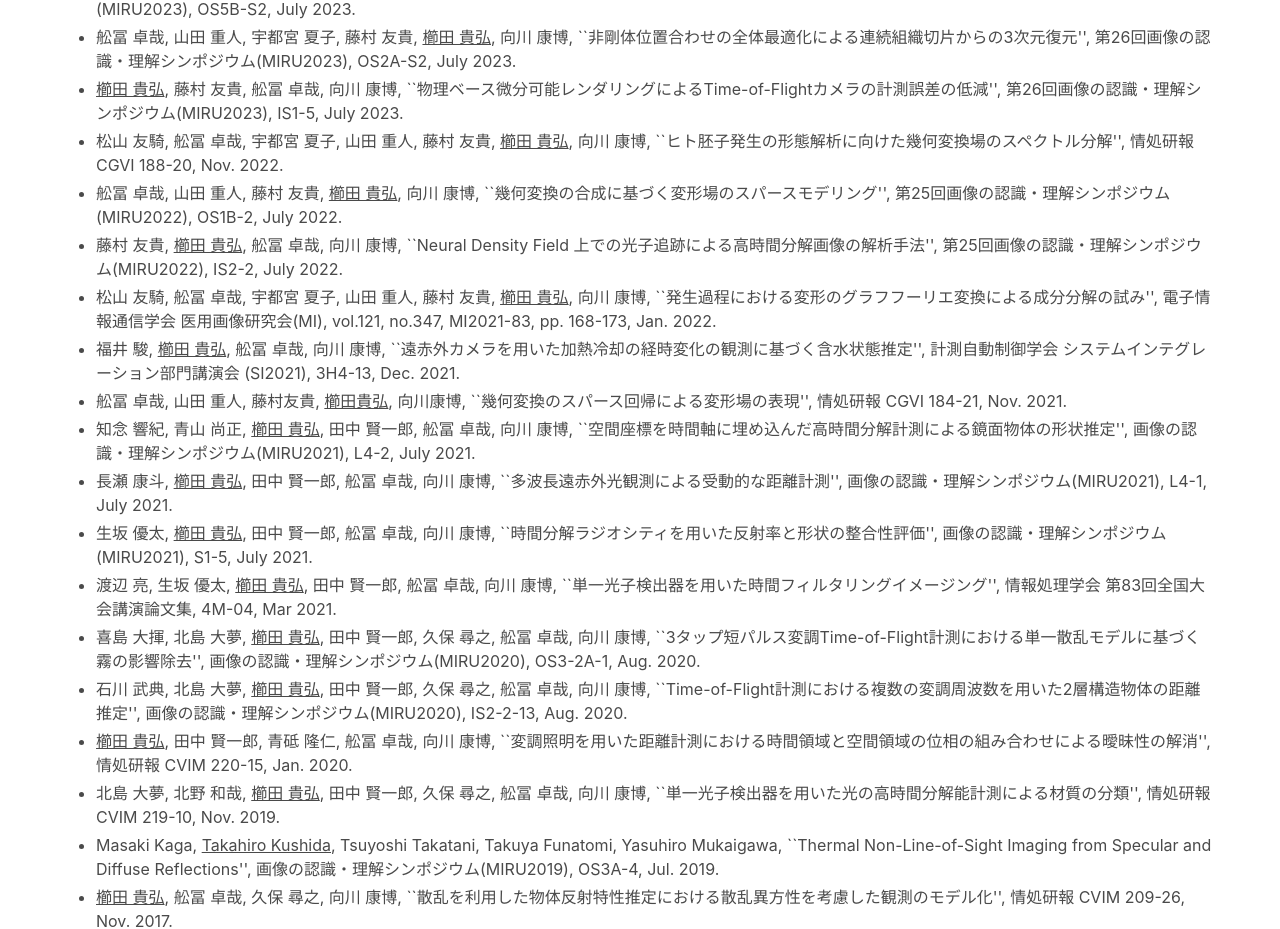
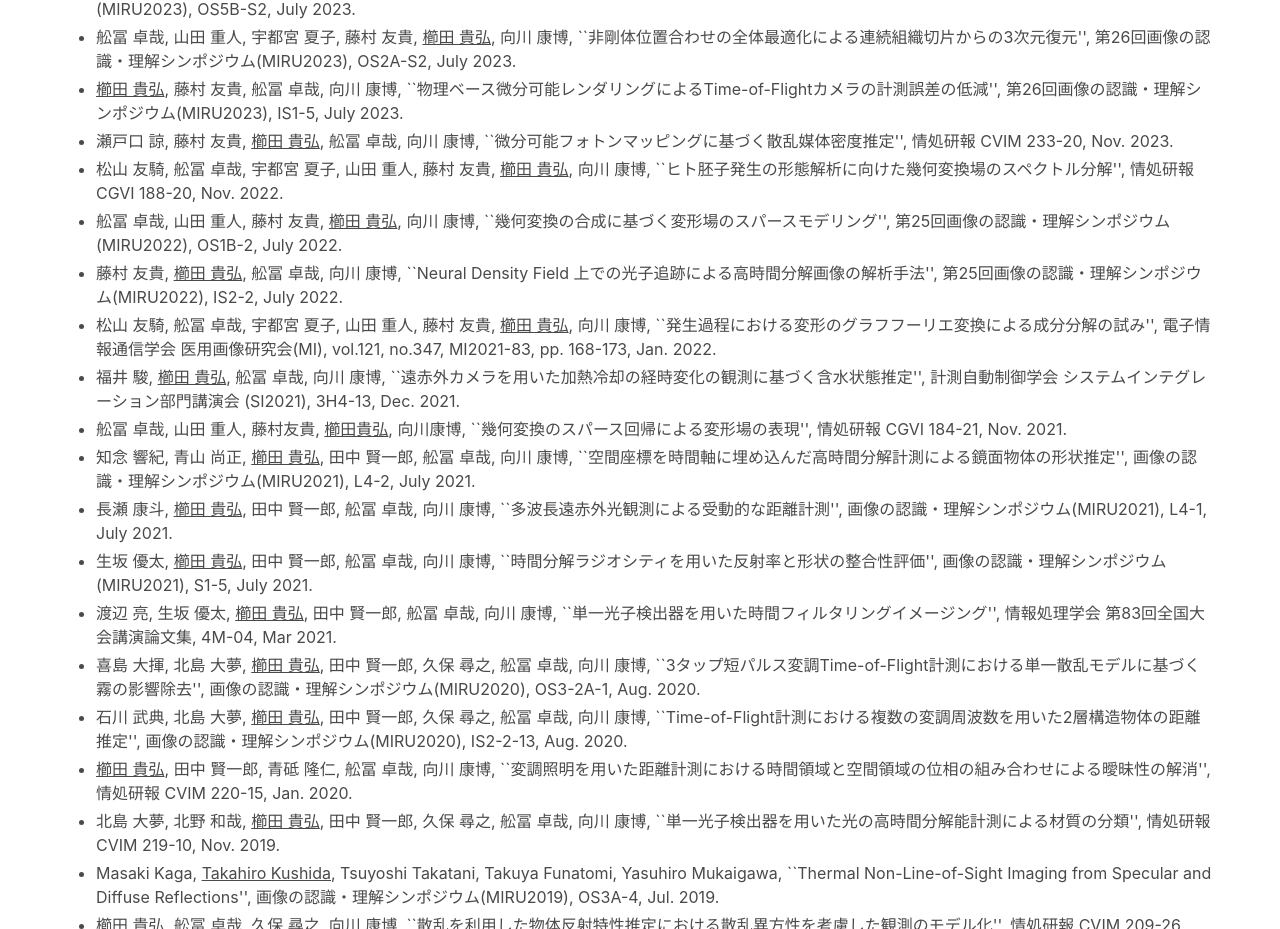
Before and after one commit to kushida/kushida.github.io, a plain HTML site: page index.html in a window 1280 px wide. Shown: the part 2416-3345 px from the top of the page. Drawn offline with nearby package versions, Linux system fonts and the light colour scheme.

Commit message:
Update publication list

```diff
--- a/index.html
+++ b/index.html
@@ -259,6 +259,11 @@
           </li>
           <li>
             <!-- ハイブリッド開催 -->
+            瀬戸口 諒, 藤村 友貴, <u>櫛田 貴弘</u>, 舩冨 卓哉, 向川 康博, ``微分可能フォトンマッピングに基づく散乱媒体密度推定'', 情処研報 CVIM 233-20,
+            Nov. 2023.
+          </li>
+          <li>
+            <!-- ハイブリッド開催 -->
             松山 友騎, 舩冨 卓哉, 宇都宮 夏子, 山田 重人, 藤村 友貴, <u>櫛田 貴弘</u>, 向川 康博, ``ヒト胚子発生の形態解析に向けた幾何変換場のスペクトル分解'', 情処研報 CGVI 188-20,
             Nov. 2022.
           </li>
```
